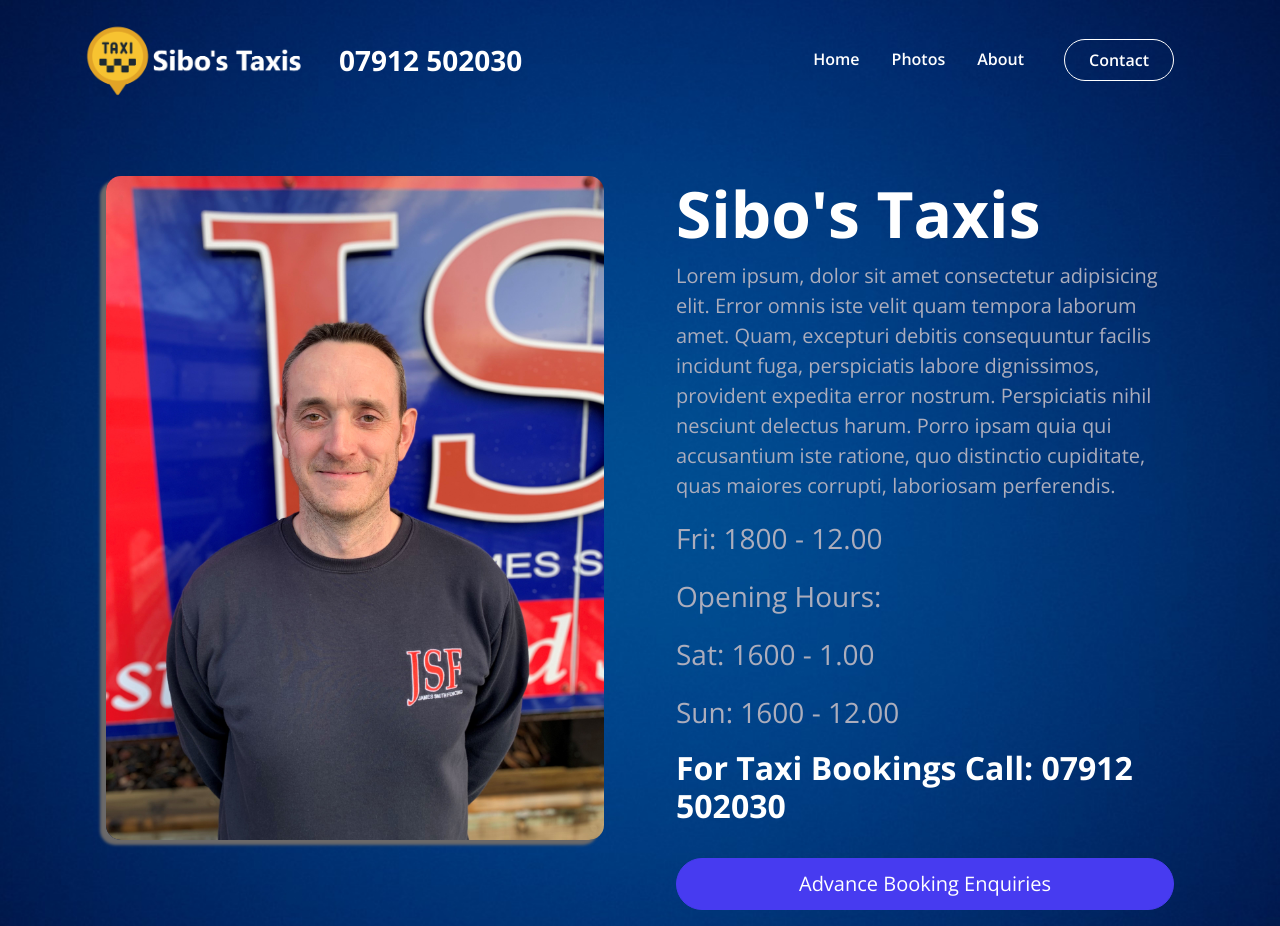
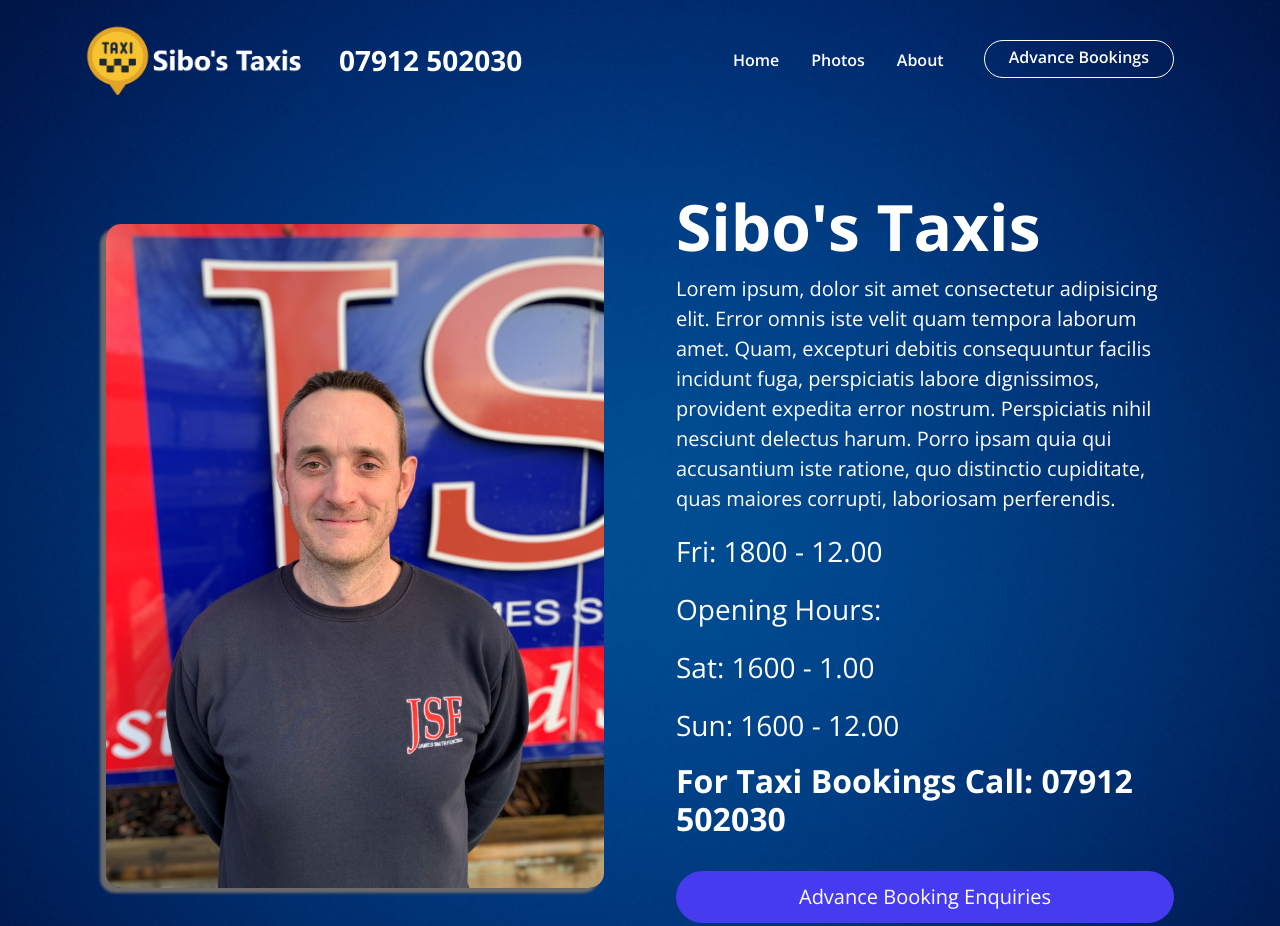
Before and after one commit to mihl20/Taxi-Website, a website: page index.html in a window 1280 px wide. Shown: the top 926 px of the page. Drawn offline with nearby package versions, Linux system fonts and the light colour scheme.

Commit message:
Minor updates and link pages

```diff
--- a/index.html
+++ b/index.html
@@ -51,8 +51,8 @@
             <li class="nav-item">
               <a
                 href="contact.html"
-                class="nav-link btn btn-outline-light fw-semibold px-4 mx-4"
-                >Contact</a
+                class="nav-link btn btn-outline-light fw-semibold px-4 mx-4 pt-1"
+                >Advance Bookings</a
               >
             </li>
           </ul>
@@ -66,7 +66,7 @@
         <div class="container-xl">
           <div class="row">
             <div class="col-md-6">
-              <div class="image-container mb-5 px-4 mt-5">
+              <div class="main-image image-container mb-6 px-4 mt-6">
                 <img
                   id="user-image"
                   src="images/michael.jpg"
@@ -80,7 +80,7 @@
                 class="text-container p-4 d-flex flex-column justify-content-center h-100 mb-5"
               >
                 <h1 class="display-3 fw-bold">Sibo's Taxis</h1>
-                <p class="lead text-light">
+                <p class="lead text-white">
                   Lorem ipsum, dolor sit amet consectetur adipisicing elit.
                   Error omnis iste velit quam tempora laborum amet. Quam,
                   excepturi debitis consequuntur facilis incidunt fuga,
@@ -89,10 +89,10 @@
                   ipsam quia qui accusantium iste ratione, quo distinctio
                   cupiditate, quas maiores corrupti, laboriosam perferendis.
                 </p>
-                <p class="fs-3 text-light">Fri: 1800 - 12.00</p>
-                <p class="fs-3 text-light">Opening Hours:</p>
-                <p class="fs-3 text-light">Sat: 1600 - 1.00</p>
-                <p class="fs-3 text-light">Sun: 1600 - 12.00</p>
+                <p class="fs-3 text-white">Fri: 1800 - 12.00</p>
+                <p class="fs-3 text-white">Opening Hours:</p>
+                <p class="fs-3 text-white">Sat: 1600 - 1.00</p>
+                <p class="fs-3 text-white">Sun: 1600 - 12.00</p>
                 <h2 class="fw-bold">
                   For Taxi Bookings Call: 07912 502030
                 </h2>
@@ -274,7 +274,7 @@
                 <a href="#about" class="nav-link link-light">About</a>
               </li>
               <li class="nav-item">
-                <a href="contact.html" class="nav-link link-light">Contact</a>
+                <a href="contact.html" class="nav-link link-light">Advance Bookings</a>
               </li>
             </ul>
           </div>
--- a/scss/styles.scss
+++ b/scss/styles.scss
@@ -76,4 +76,12 @@
         text-align: center;
         padding-top: 70px;
     }
+
+    .p-header {
+        text-align: center;
+    }
+
+    .main-image {
+        margin-bottom: 20px !important;
+    }
 }
```
Also changed, not shown: contact.html (+6 -15 lines), css/styles.css.
